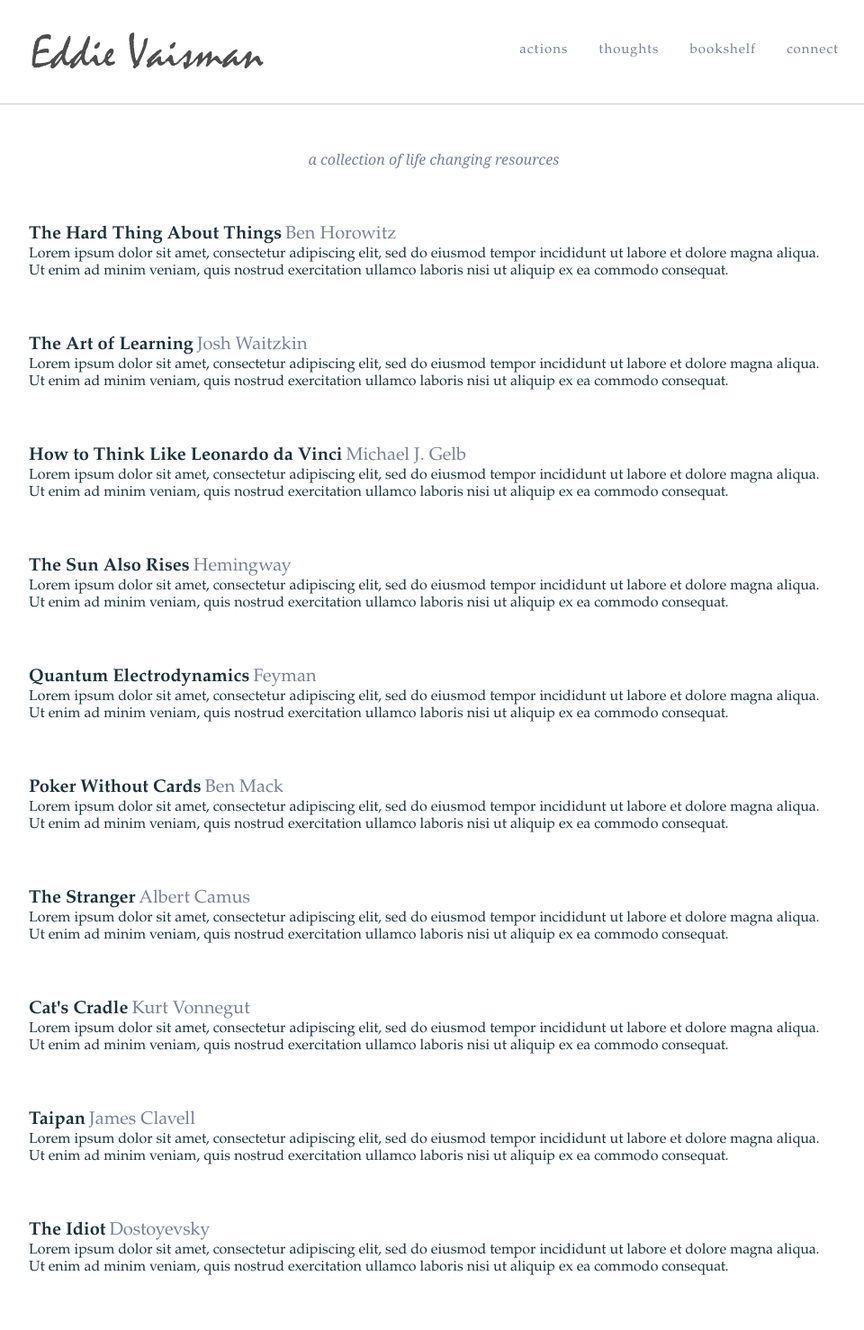
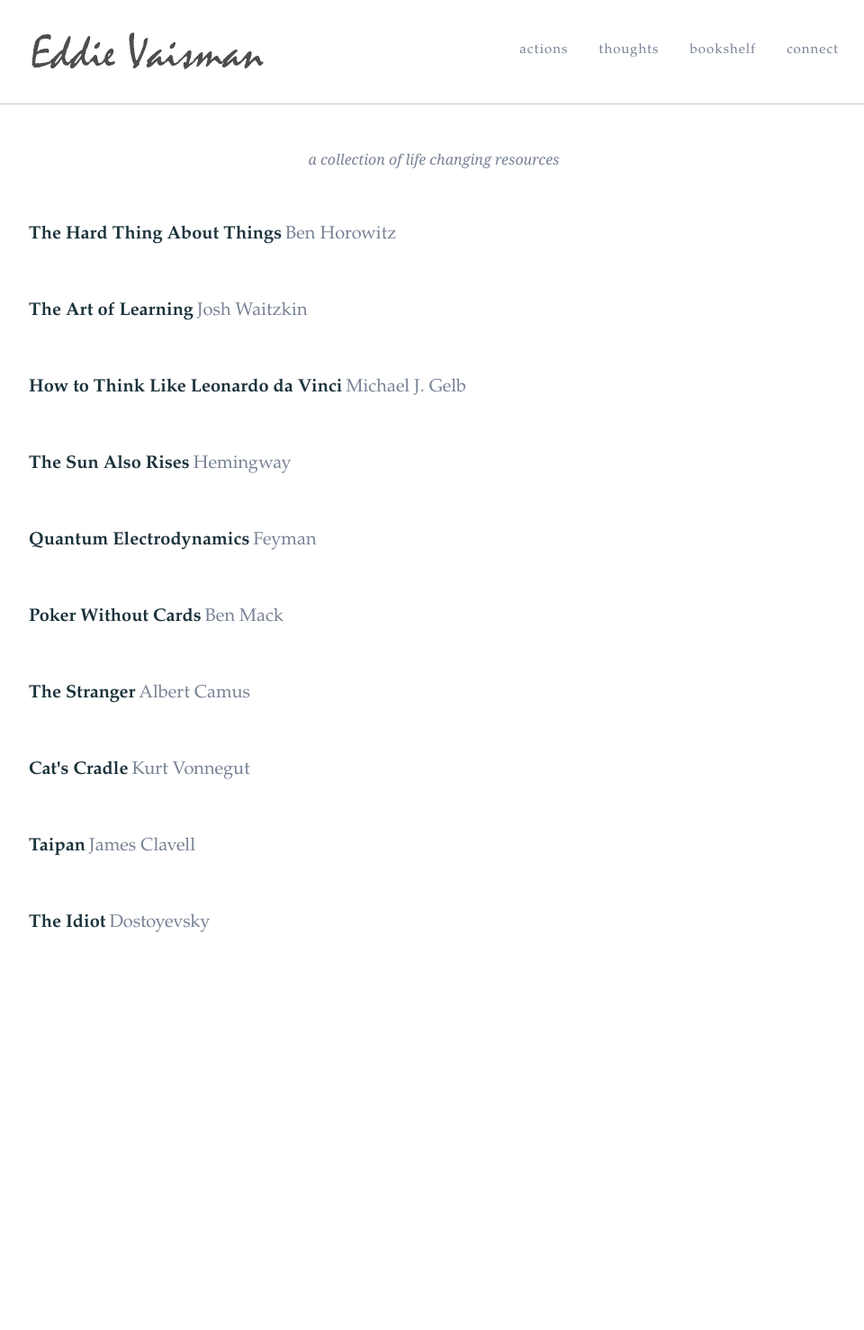
Before and after one commit to EVaisman/evaisman.github.io, a Jekyll site: the page built from bookshelf.html, in a window 1280 px wide. Shown: the whole page at 90% size, without its empty margins (158-1118 px from the left). Built offline with Jekyll 4.4.1, drawn with Linux system fonts in a browser that asks for light colours; nearby versions of some CDN libraries; after the commit the page ends 1098 px from its top, so only the background shows below that.

Commit message:
remove lorem ipsum

```diff
--- a/_data/books.json
+++ b/_data/books.json
@@ -2,51 +2,51 @@
     {
         "title": "The Hard Thing About Things",
         "author": "Ben Horowitz",
-        "description": "Lorem ipsum dolor sit amet, consectetur adipiscing elit, sed do eiusmod tempor incididunt ut labore et dolore magna aliqua. Ut enim ad minim veniam, quis nostrud exercitation ullamco laboris nisi ut aliquip ex ea commodo consequat.",
+        "description": "",
     },
     {
         "title": "The Art of Learning",
         "author": "Josh Waitzkin",
-        "description": "Lorem ipsum dolor sit amet, consectetur adipiscing elit, sed do eiusmod tempor incididunt ut labore et dolore magna aliqua. Ut enim ad minim veniam, quis nostrud exercitation ullamco laboris nisi ut aliquip ex ea commodo consequat.",
+        "description": "",
     },
     {
         "title": "How to Think Like Leonardo da Vinci",
         "author": "Michael J. Gelb",
-        "description": "Lorem ipsum dolor sit amet, consectetur adipiscing elit, sed do eiusmod tempor incididunt ut labore et dolore magna aliqua. Ut enim ad minim veniam, quis nostrud exercitation ullamco laboris nisi ut aliquip ex ea commodo consequat.",
+        "description": "",
     },
     {
         "title": "The Sun Also Rises",
         "author": "Hemingway",
-        "description": "Lorem ipsum dolor sit amet, consectetur adipiscing elit, sed do eiusmod tempor incididunt ut labore et dolore magna aliqua. Ut enim ad minim veniam, quis nostrud exercitation ullamco laboris nisi ut aliquip ex ea commodo consequat.",
+        "description": "",
     },
     {
         "title": "Quantum Electrodynamics",
         "author": "Feyman",
-        "description": "Lorem ipsum dolor sit amet, consectetur adipiscing elit, sed do eiusmod tempor incididunt ut labore et dolore magna aliqua. Ut enim ad minim veniam, quis nostrud exercitation ullamco laboris nisi ut aliquip ex ea commodo consequat.",
+        "description": "",
     },
     {
         "title": "Poker Without Cards",
         "author": "Ben Mack",
-        "description": "Lorem ipsum dolor sit amet, consectetur adipiscing elit, sed do eiusmod tempor incididunt ut labore et dolore magna aliqua. Ut enim ad minim veniam, quis nostrud exercitation ullamco laboris nisi ut aliquip ex ea commodo consequat.",
+        "description": "",
     },
     {
         "title": "The Stranger",
         "author": "Albert Camus",
-        "description": "Lorem ipsum dolor sit amet, consectetur adipiscing elit, sed do eiusmod tempor incididunt ut labore et dolore magna aliqua. Ut enim ad minim veniam, quis nostrud exercitation ullamco laboris nisi ut aliquip ex ea commodo consequat.",
+        "description": "",
     },
     {
         "title": "Cat's Cradle",
         "author": "Kurt Vonnegut",
-        "description": "Lorem ipsum dolor sit amet, consectetur adipiscing elit, sed do eiusmod tempor incididunt ut labore et dolore magna aliqua. Ut enim ad minim veniam, quis nostrud exercitation ullamco laboris nisi ut aliquip ex ea commodo consequat.",
+        "description": "",
     },
     {
         "title": "Taipan",
         "author": "James Clavell",
-        "description": "Lorem ipsum dolor sit amet, consectetur adipiscing elit, sed do eiusmod tempor incididunt ut labore et dolore magna aliqua. Ut enim ad minim veniam, quis nostrud exercitation ullamco laboris nisi ut aliquip ex ea commodo consequat.",
+        "description": "",
     },
     {
         "title": "The Idiot",
         "author": "Dostoyevsky",
-        "description": "Lorem ipsum dolor sit amet, consectetur adipiscing elit, sed do eiusmod tempor incididunt ut labore et dolore magna aliqua. Ut enim ad minim veniam, quis nostrud exercitation ullamco laboris nisi ut aliquip ex ea commodo consequat.",
+        "description": "",
     }
 ]
```
